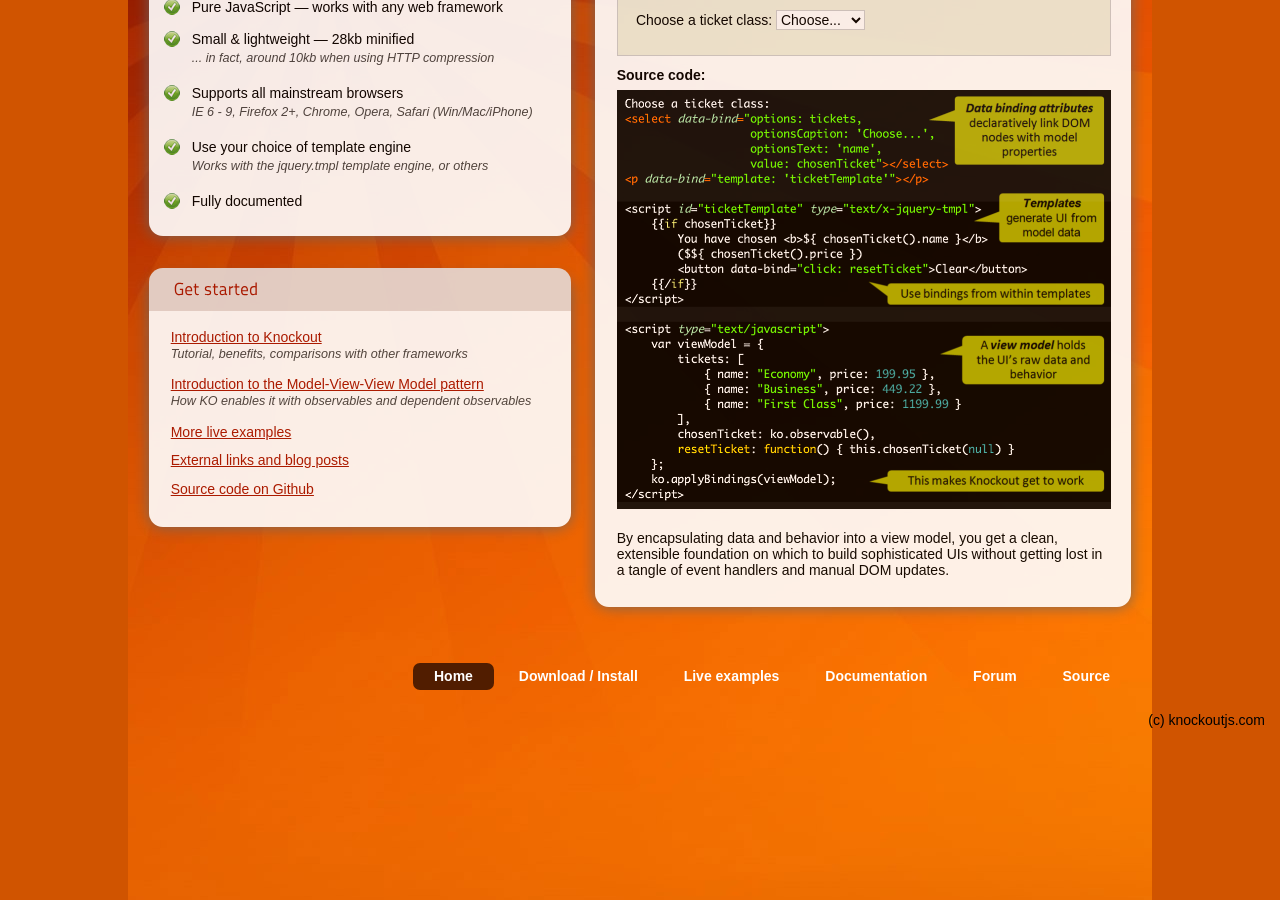
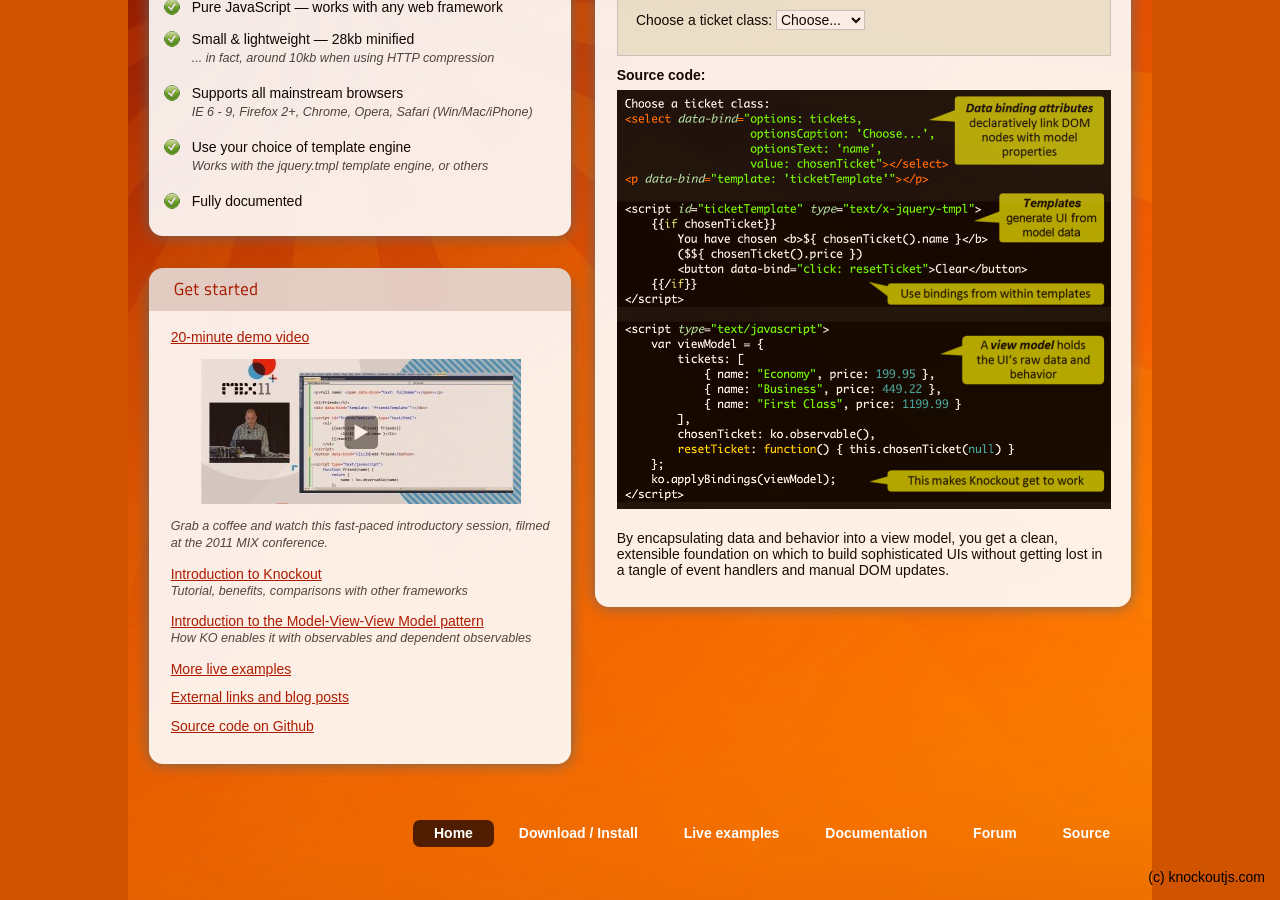
Before and after one commit to knockout/knockout, a Jekyll site: the page built from index.html, in a window 1280 px wide and 900 px high, scrolled down 656 px. Built offline with Jekyll 4.4.1, drawn with Linux system fonts in a browser that asks for light colours.

Commit message:
Added Mix video link to homepage

```diff
--- a/index.html
+++ b/index.html
@@ -74,6 +74,15 @@
         </div>
         <ul class="stickerList">
             <li>
+                <a href="http://channel9.msdn.com/Events/MIX/MIX11/FRM08">20-minute demo video</a>
+                <p>
+                    <a href="http://channel9.msdn.com/Events/MIX/MIX11/FRM08">
+                        <img src="img/mixVideo.jpg" width="320" height="145" style="display: block; margin: 1em auto"/>
+                    </a>
+                </p>
+                <p class="smallprint">Grab a coffee and watch this fast-paced introductory session, filmed at the 2011 MIX conference.</p>
+            </li>
+            <li>
                 <a href="documentation/introduction.html">Introduction to Knockout</a>
                 <p class="smallprint">Tutorial, benefits, comparisons with other frameworks</p>
             </li>
```
Also changed, not shown: img/mixVideo.jpg (added). Lines whose indentation alone changed are shown as unchanged.
